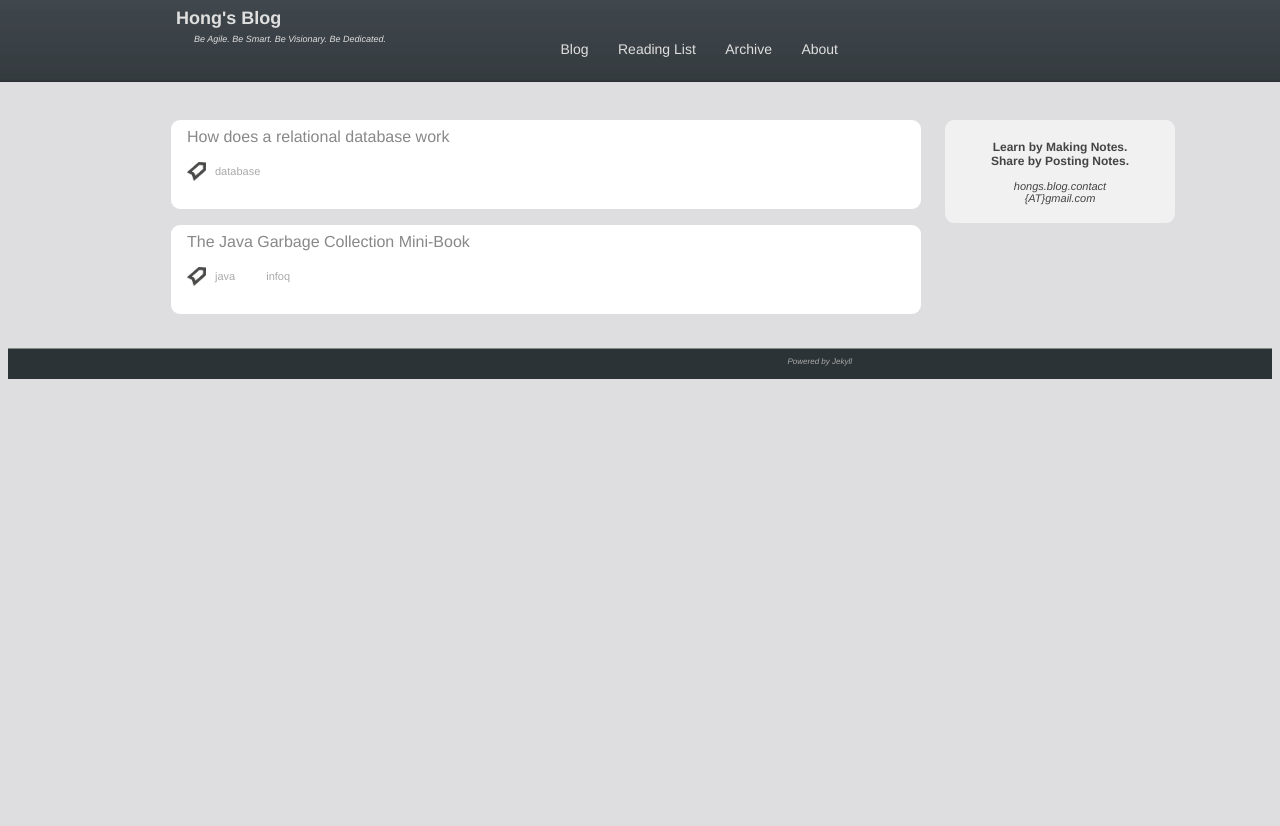
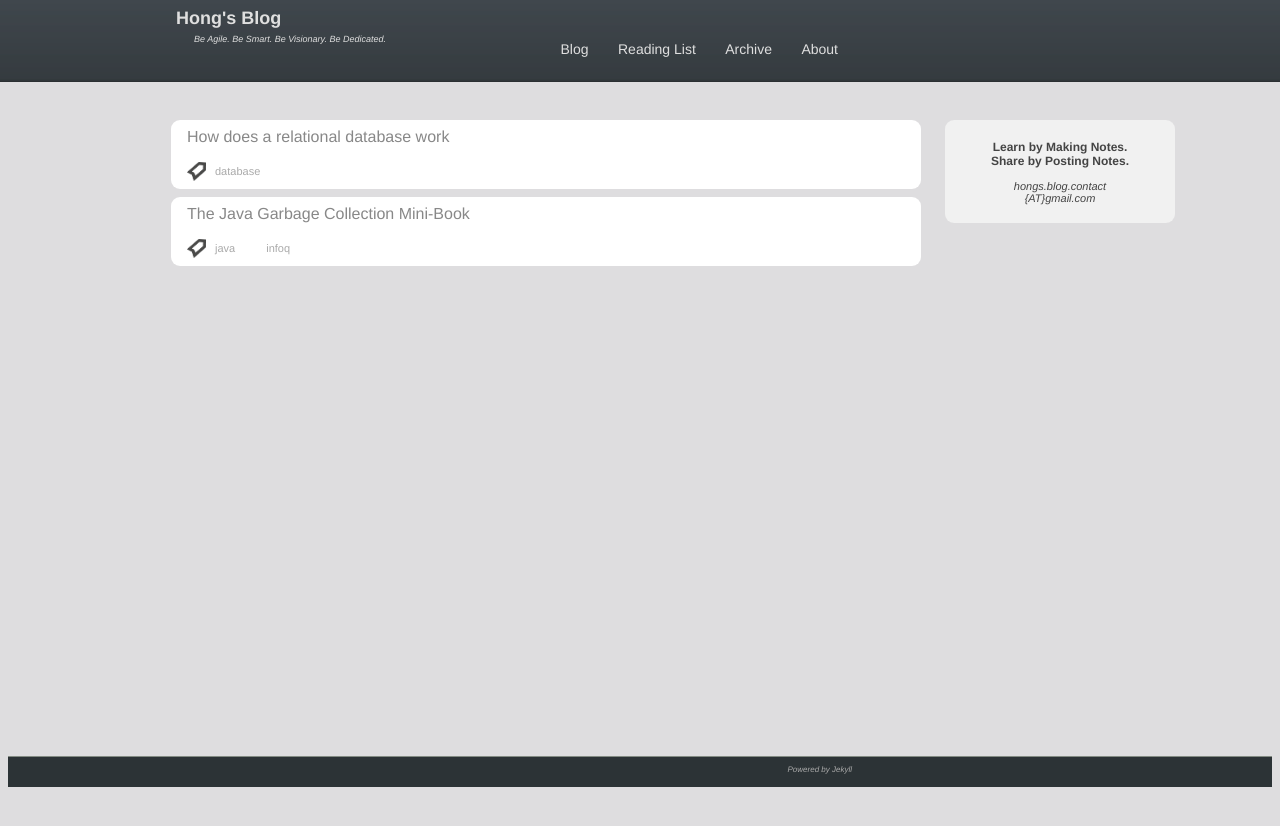
Before and after one commit to RockHong/rockhong.github.com, a Jekyll site: the page built from reading-list.html, in a window 1280 px wide. Shown: the top 826 px of the page. Built offline with Jekyll 4.4.1, drawn with Linux system fonts in a browser that asks for light colours; comment, search, counter and statistics services are not loaded.

Commit message:
reading list

```diff
--- a/_layouts/default.html
+++ b/_layouts/default.html
@@ -52,9 +52,9 @@
     </div>
 </div>
 
-
+<div class="main-body">
     {{ content }}
-
+</div>
 
 <div class="clearfix"> </div>
 <div id="footer">
--- a/css/default.css
+++ b/css/default.css
@@ -67,6 +67,10 @@ ul#nav a {
     font-size: 14px;
 }
 
+div.main-body {
+    min-height: 618px;
+}
+
 div#footer {
     background-color: rgb(44,51,54);
     height: 30px;
@@ -90,3 +94,58 @@ blockquote {
   padding-left: 15px;
   border-left: 3px solid #ccc;
 }
+
+/* for reading list */
+div.readling-list {
+    margin-bottom: 8px;
+    overflow: hidden;     /* works like clear */
+}
+
+div.rl-main{
+    float: right;
+    width: 750px;
+    background: #fff;
+    -moz-border-radius: 9px 9px 9px 9px;
+    -webkit-border-radius: 9px 9px 9px 9px;
+    border-radius: 9px 9px 9px 9px;
+}
+
+div.rl-main-wrapper {
+    padding: 8px 16px 8px 16px;
+}
+
+.rl-title {
+    line-height: 19px
+    font-size: 14px;
+    margin: 0 0 16px;
+}
+
+.rl-title  a{
+    color: #888;
+    text-decoration: none;
+}
+
+.rl-title  a:hover{
+    color: rgb(249, 38, 114);
+    text-decoration: none;
+}
+
+div.rl-bottom-bar {
+    height: 19px;
+    margin: 11px 0 0;
+    line-height: 19px;
+    font-size: 11px;
+}
+
+div.rl-tags {
+    float: left;
+    height: 19px;
+    background: url(../images/tag-icon.png) no-repeat;
+    background-size: auto 19px;
+}
+
+div.rl-tags a {
+    color: #aaa;
+    text-decoration: none;
+    margin-left: 28px;
+}
--- a/reading-list.html
+++ b/reading-list.html
@@ -9,14 +9,14 @@ title: Reading List
     {% if page.page_type != "reading-list" %}
         {% continue %}
     {% endif %}
-    <div class="post-preview">
-        <div class="pp-main">
-        <div class="pp-main-wrapper reading-list-box">
-            <div class="pp-title">
+    <div class="readling-list">
+        <div class="rl-main">
+        <div class="rl-main-wrapper">
+            <div class="rl-title">
                 <a href="{{ page.source }}">{{ page.title }}</a>
             </div>
-            <div class="pp-bottom-bar">
-                <div class="pp-tags">
+            <div class="rl-bottom-bar">
+                <div class="rl-tags">
                     {% for tag in page.tags %}
                     <a title="{{ tag }}" href="/tags/reading-list-tags.html#{{ tag }}">{{ tag }}</a>
                     {% endfor %}
@@ -24,7 +24,7 @@ title: Reading List
             </div>
         </div>
         </div>
-    </div> <!-- post-preview -->
+    </div> <!-- readling-list -->
 {% endfor %}
 </div> <!-- left-col -->
 
```
